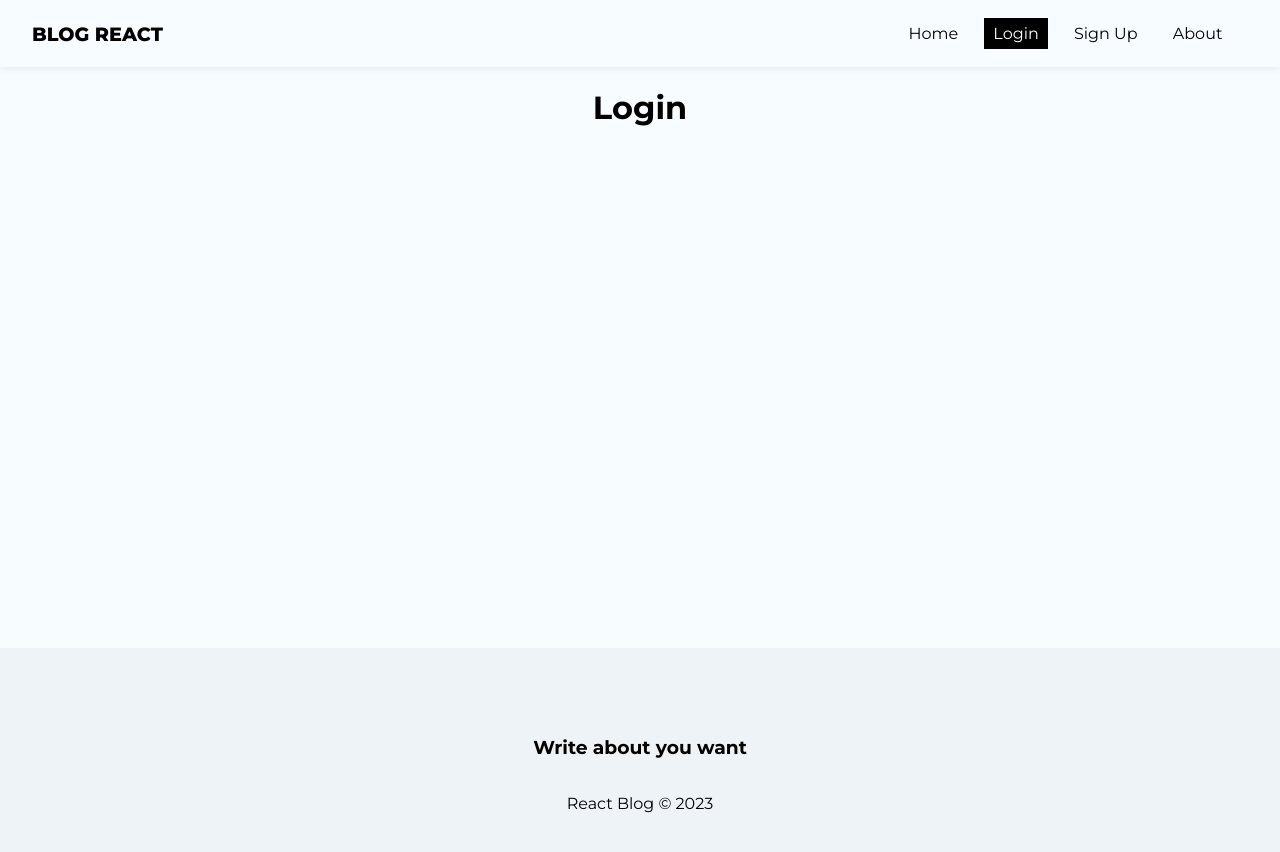
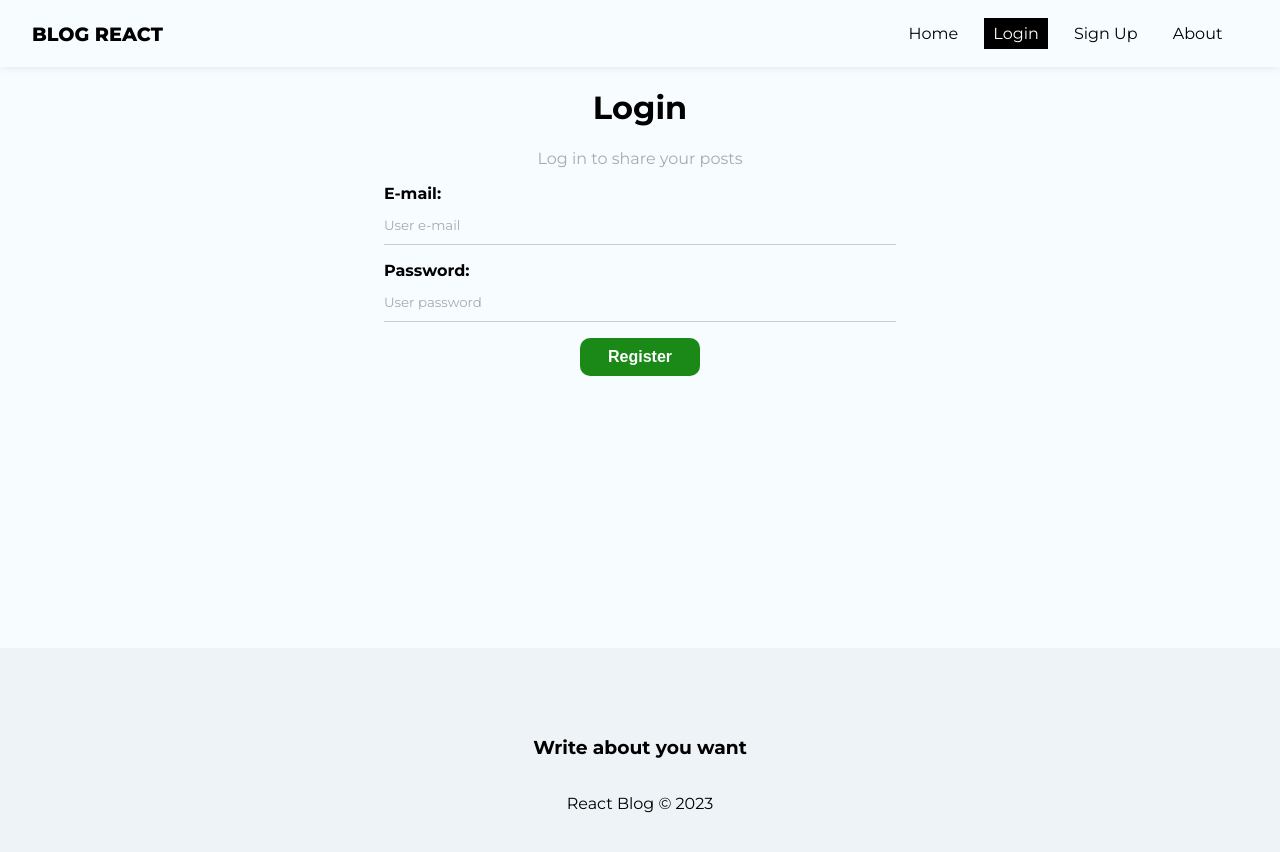
Before and after one commit to vitorhcoelho/blog-react, a React (Create React App) app: page /login in a window 1280 px wide. Shown: the top 852 px of the page. Built offline with nearby package versions, Linux system fonts and the light colour scheme; no server answers.

Commit message:
login and logout

```diff
--- a/src/App.js
+++ b/src/App.js
@@ -1,28 +1,60 @@
-import { BrowserRouter, Route, Routes } from 'react-router-dom';
+import { BrowserRouter, Navigate, Route, Routes } from 'react-router-dom';
 import './App.css';
+
 import Home from './pages/Home/Home';
 import About from './pages/About/About';
 import Footer from './components/Footer/Footer';
 import Login from './pages/Login/Login';
 import Register from './pages/Register/Register';
 import Navbar from './components/Navbar/Navbar';
+import CreatePost from './pages/CreatePost/CreatePost';
+import Dashboard from './pages/Dashboard/Dashboard';
+
 import './firebase/config';
+import { onAuthStateChanged } from 'firebase/auth';
+
+import { AuthProvider } from './context/AuthContext';
+
+import { useState, useEffect } from 'react';
+import { useAuthentication } from './hooks/userAuthentication';
 
 function App() {
+
+  const [user, setUser] = useState(undefined)
+  const { auth } = useAuthentication()
+
+  const loadingUser = user === undefined;
+
+  useEffect(() => {
+    return () => {
+      onAuthStateChanged(auth, (user) => {
+        setUser(user)
+      })
+    }
+  }, [auth])
+
+  if (loadingUser) {
+    return <p>Loading...</p>
+  }
+
   return (
     <div className="App">
+      <AuthProvider value={{ user }}>
         <BrowserRouter>
           <Navbar />
           <div className='container'>
             <Routes>
               <Route path="/" element={<Home />}></Route>
               <Route path="/about" element={<About />}></Route>
-            <Route path="/login" element={<Login />}></Route>
-            <Route path="/register" element={<Register />}></Route>
+              <Route path="/login" element={!user ? <Login /> : <Navigate to="/" />}></Route>
+              <Route path="/register" element={!user ? <Register /> : <Navigate to="/" />}></Route>
+              <Route path="/posts/create" element={user ? <CreatePost /> : <Navigate to="/login" />}></Route>
+              <Route path="dashboard" element={user ? <Dashboard /> : <Navigate to="/login" />}></Route>
             </Routes>
           </div>
           <Footer />
         </BrowserRouter>
+      </AuthProvider>
     </div>
   );
 }
--- a/src/components/Navbar/Navbar.js
+++ b/src/components/Navbar/Navbar.js
@@ -1,8 +1,16 @@
 import React from 'react'
+
 import { NavLink } from 'react-router-dom'
+
 import styles from './Navbar.module.css'
 
+import { useAuthentication } from '../../hooks/userAuthentication'
+import { useAuthValue } from '../../context/AuthContext'
+
 const Navbar = () => {
+  const { user } = useAuthValue()
+  const { logout } = useAuthentication()
+
   return <nav className={styles.navbar}>
     <NavLink to="/" className={styles.brand}>
       <span>Blog React</span>
@@ -11,15 +19,34 @@ const Navbar = () => {
       <li>
         <NavLink to={"/"} className={({ isActive }) => (isActive ? styles.active : '')}>Home</NavLink>
       </li>
+      {!user && (
+        <>
           <li>
             <NavLink to={"/login"} className={({ isActive }) => (isActive ? styles.active : '')}>Login</NavLink>
           </li>
           <li>
             <NavLink to={"/register"} className={({ isActive }) => (isActive ? styles.active : '')}>Sign Up</NavLink>
           </li>
+        </>
+      )}
+      {user && (
+        <>
+          <li>
+            <NavLink to={"/dashboard"} className={({ isActive }) => (isActive ? styles.active : '')}>Dashboard</NavLink>
+          </li>
+          <li>
+            <NavLink to={"/create/post"} className={({ isActive }) => (isActive ? styles.active : '')}>Create post</NavLink>
+          </li>
+        </>
+      )}
       <li>
         <NavLink to={"/about"} className={({ isActive }) => (isActive ? styles.active : '')}>About</NavLink>
       </li>
+      {user && (
+        <li>
+          <button onClick={logout}>Sign out</button>
+        </li>
+      )}
     </ul>
   </nav>
 }
--- /dev/null
+++ b/src/context/AuthContext.js
@@ -0,0 +1,11 @@
+import { useContext, createContext } from "react";
+
+const AuthContext = createContext()
+
+export function AuthProvider({ children, value }) {
+  return <AuthContext.Provider value={value}>{children}</AuthContext.Provider>
+}
+
+export function useAuthValue() {
+  return useContext(AuthContext)
+}
--- a/src/hooks/userAuthentication.js
+++ b/src/hooks/userAuthentication.js
@@ -1,4 +1,4 @@
-import { getAuth, createUserWithEmailAndPassword, updateProfile } from 'firebase/auth';
+import { getAuth, createUserWithEmailAndPassword, updateProfile, signOut, signInWithEmailAndPassword } from 'firebase/auth';
 import { useState, useEffect } from 'react';
 
 export const useAuthentication = () => {
@@ -20,8 +20,8 @@ export const useAuthentication = () => {
     setLoading(true);
 
     try {
-      const { user } = createUserWithEmailAndPassword(auth, data.email, data.password);
-
+      const { user } = await createUserWithEmailAndPassword(auth, data.email, data.password);
+      debugger
       await updateProfile(user, { displayName: data.displayName });
 
       return user;
@@ -31,18 +31,43 @@ export const useAuthentication = () => {
 
       let systemErrorMessage;
 
-      if (error.message.includes("Password")) {
-        systemErrorMessage = "Password needs minimum 6 characters";
-      } else if (error.message.includes("email-already")) {
-        systemErrorMessage = "E-mail already in used";
-      } else {
-        systemErrorMessage = "An error has occurred, please try again";
-      }
+      if (error.message.includes("Password")) systemErrorMessage = "Password needs minimum 6 characters";
+      else if (error.message.includes("email-already")) systemErrorMessage = "E-mail already in used";
+      else systemErrorMessage = "An error has occurred, please try again";
 
       setError(systemErrorMessage);
     }
 
     setLoading(false);
+  }
+
+  const logout = () => {
+    checkIfIsCancelled()
+
+    signOut(auth)
+  }
+
+  const login = async (data) => {
+    checkIfIsCancelled()
+
+    setLoading(true)
+    setError(false)
+
+    try {
+      await signInWithEmailAndPassword(auth, data.email, data.password)
+    } catch (error) {
+
+      let systemErrorMessage;
+
+      if (error.message.includes("user-not-found")) {
+        systemErrorMessage = "User not found"
+      } else if (error.message.includes("wrong-password")) {
+        systemErrorMessage = "Wrong password"
+      }
+
+      setError(systemErrorMessage)
+      setLoading(false)
+    }
   }
 
   useEffect(() => {
@@ -53,7 +78,9 @@ export const useAuthentication = () => {
     auth,
     createUser,
     error,
-    loading
+    loading,
+    logout,
+    login
   };
 
 };
--- a/src/pages/About/About.js
+++ b/src/pages/About/About.js
@@ -1,10 +1,16 @@
 import React from 'react'
 import styles from "./About.module.css"
+import { Link } from 'react-router-dom'
 
 
 const About = () => {
   return <div className={styles.about}>
     <h1>About</h1>
+
+    <h2>Content of about</h2>
+    <p>Descritive content of about page</p>
+
+    <Link to={"/posts/create"} className='btn'>Create post</Link>
   </div>
 }
 
--- /dev/null
+++ b/src/pages/CreatePost/CreatePost.js
@@ -0,0 +1,11 @@
+import React from 'react'
+
+import { styles } from './CreatePost.module.css'
+
+const CreatePost = () => {
+  return (
+    <div>CreatePost</div>
+  )
+}
+
+export default CreatePost
--- /dev/null
+++ b/src/pages/Dashboard/Dashboard.js
@@ -0,0 +1,11 @@
+import React from 'react'
+
+import { styles } from './Dashboard.module.css'
+
+const Dashboard = () => {
+  return (
+    <div>Dashboard</div>
+  )
+}
+
+export default Dashboard
--- a/src/pages/Login/Login.js
+++ b/src/pages/Login/Login.js
@@ -1,9 +1,63 @@
-import React from 'react'
+import React, { useEffect, useState } from 'react'
 import styles from './Login.module.css'
+import { useAuthentication } from '../../hooks/userAuthentication';
 
 const Login = () => {
+  const [email, setEmail] = useState("");
+  const [password, setPassword] = useState("");
+  const [error, setError] = useState("");
+
+  const { login, error: authError, loading } = useAuthentication();
+
+  const handleSubmit = async (e) => {
+    e.preventDefault();
+
+    setError("");
+
+    const user = {
+      email,
+      password
+    }
+
+    const res = await login(user);
+
+    console.log(res);
+  }
+
+  useEffect(() => {
+    if (authError) {
+      setError(authError);
+    }
+  }, [authError]);
+
   return <div className={styles.login}>
     <h1>Login</h1>
+    <p>Log in to share your posts</p>
+    <form onSubmit={handleSubmit}>
+      <label>
+        <span>E-mail:</span>
+        <input type="email"
+          name="email"
+          required
+          placeholder="User e-mail"
+          value={email}
+          onChange={(e) => setEmail(e.target.value)}
+        />
+      </label>
+      <label>
+        <span>Password:</span>
+        <input type="password"
+          name="password"
+          required
+          placeholder="User password"
+          value={password}
+          onChange={(e) => setPassword(e.target.value)}
+        />
+      </label>
+      {!loading && <button className="btn">Register</button>}
+      {loading && <button className="btn" disabled> Loading... </button>}
+      {error && <p className="error">{error}</p>}
+    </form>
   </div>
 }
 
```
Also changed, not shown: src/pages/CreatePost/CreatePost.module.css (added), src/pages/Dashboard/Dashboard.module.css (added). Lines whose indentation alone changed are shown as unchanged.
